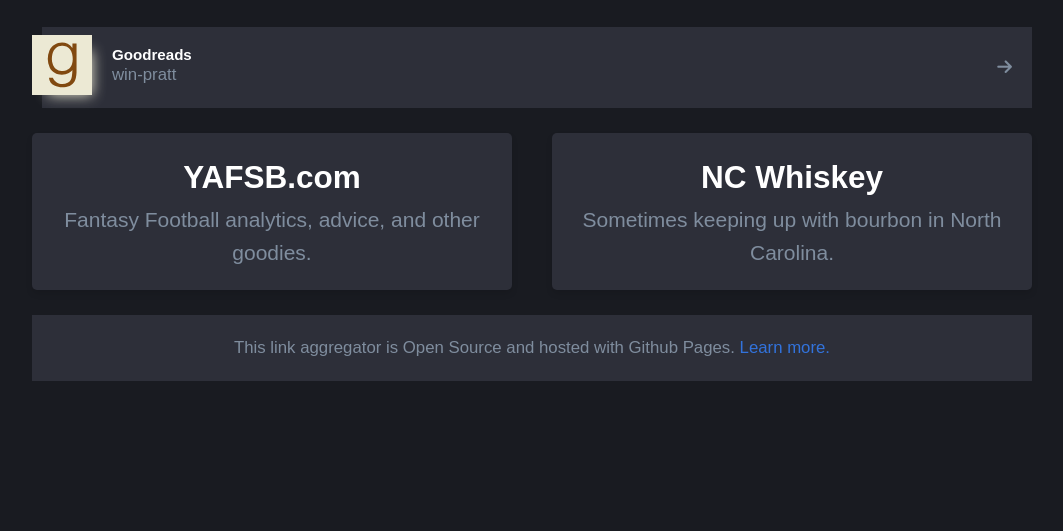
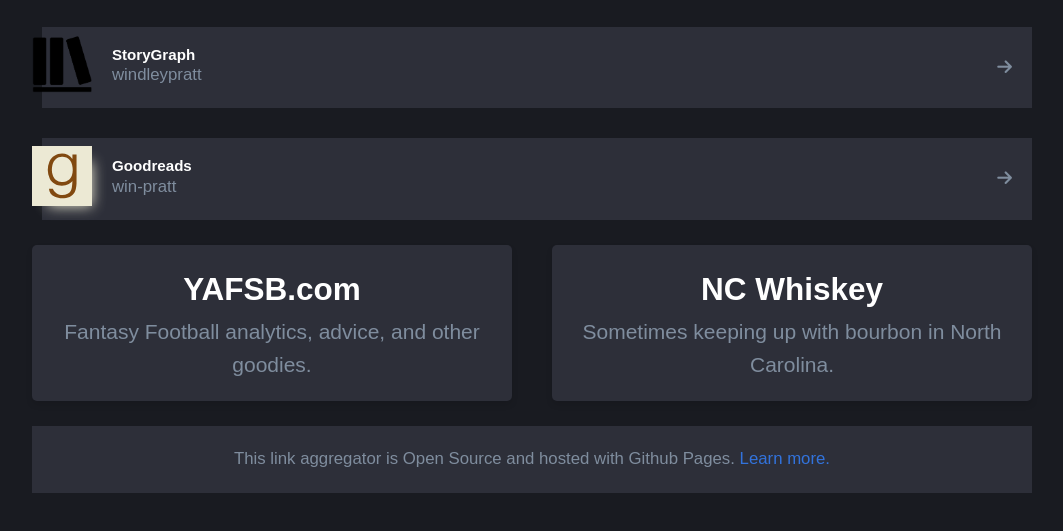
Before and after one commit to windleypratt/winpratt.github.io, a plain HTML site: page index.html in a window 1280 px wide. Shown: the part 906-1437 px from the top of the page, without its empty margins (108-1171 px from the left). Before the commit the page ends 1343 px from the top, so only its background shows below. Drawn offline with Linux system fonts and the light colour scheme.

Commit message:
Added StoryGraph

```diff
--- a/index.html
+++ b/index.html
@@ -103,6 +103,23 @@
           </div>
         </a>
 
+
+        <a href="https://app.thestorygraph.com/profile/windleypratt" class="block link">
+            <div class="image-float storygraph">
+              <div class="image">
+                <img src="images/storygraph.png" />
+              </div>
+            </div>
+            <div>
+              <h2>StoryGraph</h2>
+              <div>windleypratt</div>
+            </div>
+            <div class="arrow">
+              <i class="fas fa-arrow-right"></i>
+            </div>
+          </a>
+
+
         <a href="https://www.goodreads.com/user/show/4080864-win-pratt" class="block link">
             <div class="image-float goodreads">
               <div class="image">
```
Also changed, not shown: images/storygraph.png (added).
